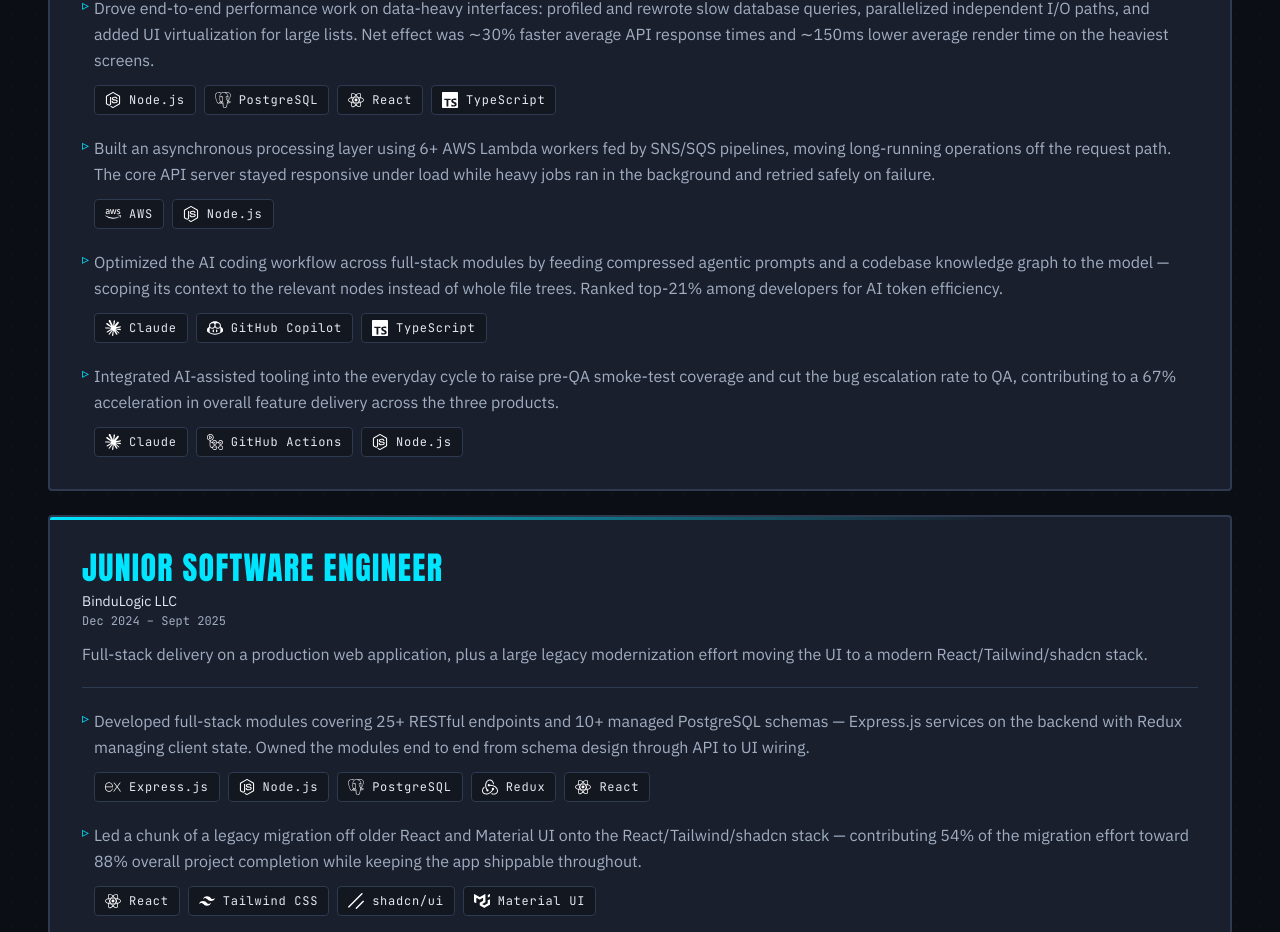
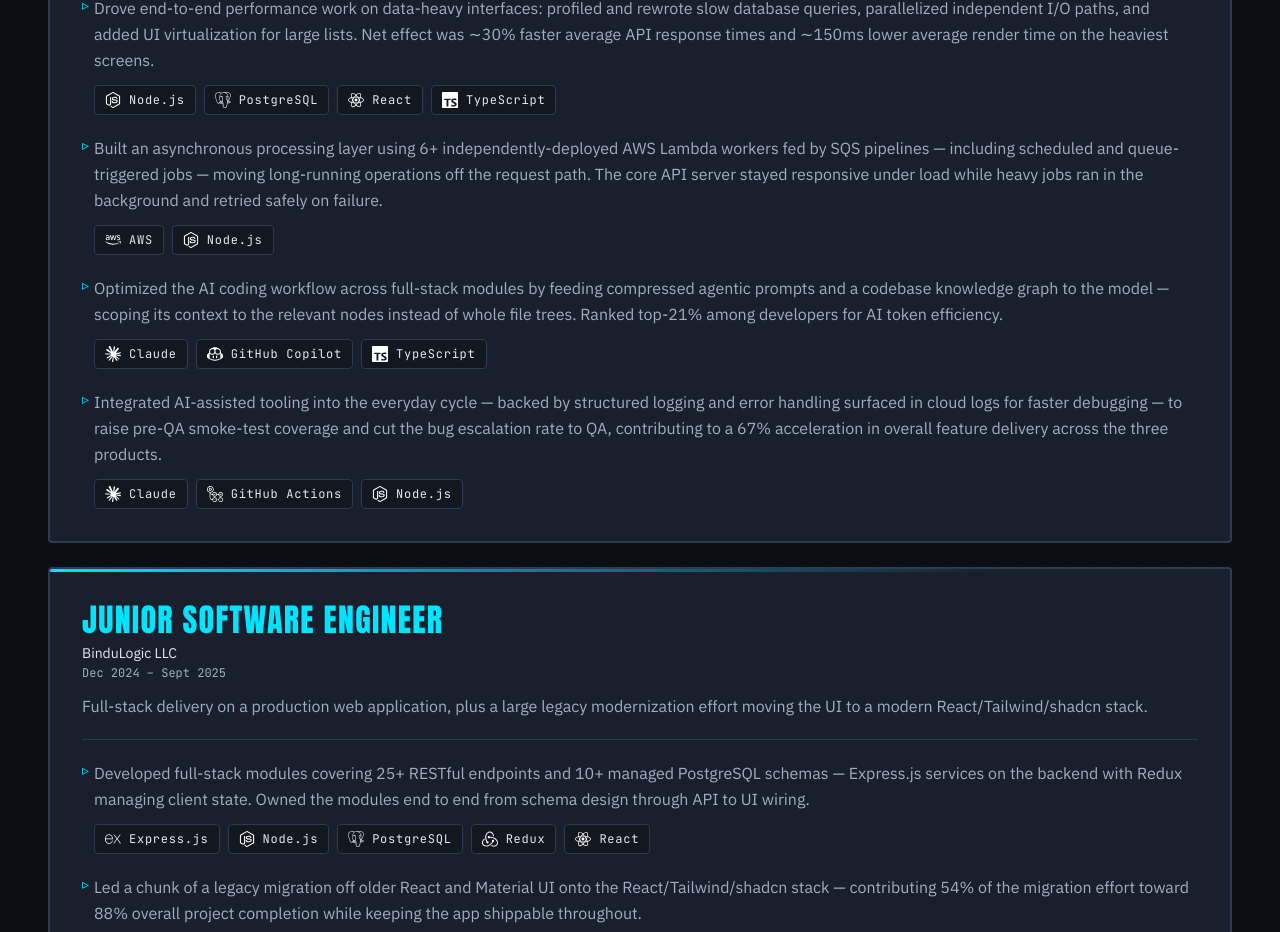
Before and after one commit to GoonerMAK/MyPortfolio-vite, a React (Vite) app: page /deepdive in a window 1280 px wide. Shown: the part 1414-2346 px from the top of the page. Built offline with nearby package versions, Linux system fonts and the light colour scheme.

Commit message:
feat: enhance descriptions in myStuff and portfolio for clarity and detail

```diff
--- a/src/data/myStuff.ts
+++ b/src/data/myStuff.ts
@@ -77,7 +77,7 @@ export const myStuff: MyStuffTopic[] = [
       {
         term: 'Background jobs',
         detail:
-          "Long-running work belongs off the request path — Lambda workers fed by SNS/SQS — so the core API stays responsive and failed jobs retry safely instead of blocking a user's request.",
+          "Long-running work belongs off the request path — independently-deployed Lambda workers fed by SQS, running scheduled and queue-triggered jobs — so the core API stays responsive and failed jobs retry safely instead of blocking a user's request.",
       },
       {
         term: 'Multi-tenant SaaS',
--- a/src/data/portfolio.ts
+++ b/src/data/portfolio.ts
@@ -135,17 +135,17 @@ export const experience: ExperienceCompany[] = [
         mode: 'On-site',
         achievements: [
           'Drove end-to-end performance improvements — optimized database queries and introduced parallelization techniques, achieving ∼30% faster average API response times; implemented UI virtualization, reducing average render time by ∼150ms across data-heavy interfaces',
-          'Built features utilizing 6+ AWS Lambda workers and AWS SNS/SQS pipelines to implement asynchronous background jobs, ensuring long-running operations ran in the background without slowing down the core API server',
+          'Built features utilizing 6+ independently-deployed AWS Lambda workers and AWS SQS pipelines, including scheduled and queue-triggered jobs, to run asynchronous background operations without slowing down the core API server',
           'Optimized the AI coding workflow across full-stack modules by integrating compressed agentic prompts and a codebase knowledge graph — scoping model context to relevant nodes rather than full file trees, achieving top-21% amongst developers for AI token efficiency',
           'Led the development of a helpdesk platform while concurrently contributing to backend systems for an HR management system and a CRM — all three being SaaS products',
-          'Integrated AI-assisted coding tools into the development cycle, improving pre-QA smoke test coverage and reducing bug escalation rate to QA, achieving a 67% acceleration in overall feature delivery',
+          'Integrated AI-assisted coding tools into the development cycle, backed by structured logging and error handling surfaced in cloud logs for faster debugging, improving pre-QA smoke test coverage and reducing bug escalation rate to QA, achieving a 67% acceleration in overall feature delivery',
         ],
         highlights: [
           ['Drove end-to-end performance improvements', 'achieving ∼30% faster average API response times', 'reducing average render time by ∼150ms'],
-          ['6+ AWS Lambda workers', 'asynchronous background jobs'],
+          ['6+ independently-deployed AWS Lambda workers', 'scheduled and queue-triggered jobs', 'asynchronous background operations'],
           ['codebase knowledge graph', 'achieving top-21%'],
           ['SaaS products', 'Led the development'],
-          ['improving pre-QA smoke test coverage', 'achieving a 67% acceleration'],
+          ['structured logging and error handling', 'improving pre-QA smoke test coverage', 'achieving a 67% acceleration'],
         ],
       },
     ],
@@ -208,7 +208,7 @@ export const deepDive: DeepDiveRole[] = [
       },
       {
         detail:
-          'Built an asynchronous processing layer using 6+ AWS Lambda workers fed by SNS/SQS pipelines, moving long-running operations off the request path. The core API server stayed responsive under load while heavy jobs ran in the background and retried safely on failure.',
+          'Built an asynchronous processing layer using 6+ independently-deployed AWS Lambda workers fed by SQS pipelines — including scheduled and queue-triggered jobs — moving long-running operations off the request path. The core API server stayed responsive under load while heavy jobs ran in the background and retried safely on failure.',
         skills: ['AWS', 'Node.js'],
       },
       {
@@ -218,7 +218,7 @@ export const deepDive: DeepDiveRole[] = [
       },
       {
         detail:
-          'Integrated AI-assisted tooling into the everyday cycle to raise pre-QA smoke-test coverage and cut the bug escalation rate to QA, contributing to a 67% acceleration in overall feature delivery across the three products.',
+          'Integrated AI-assisted tooling into the everyday cycle — backed by structured logging and error handling surfaced in cloud logs for faster debugging — to raise pre-QA smoke-test coverage and cut the bug escalation rate to QA, contributing to a 67% acceleration in overall feature delivery across the three products.',
         skills: ['Claude', 'GitHub Actions', 'Node.js'],
       },
     ],
```
